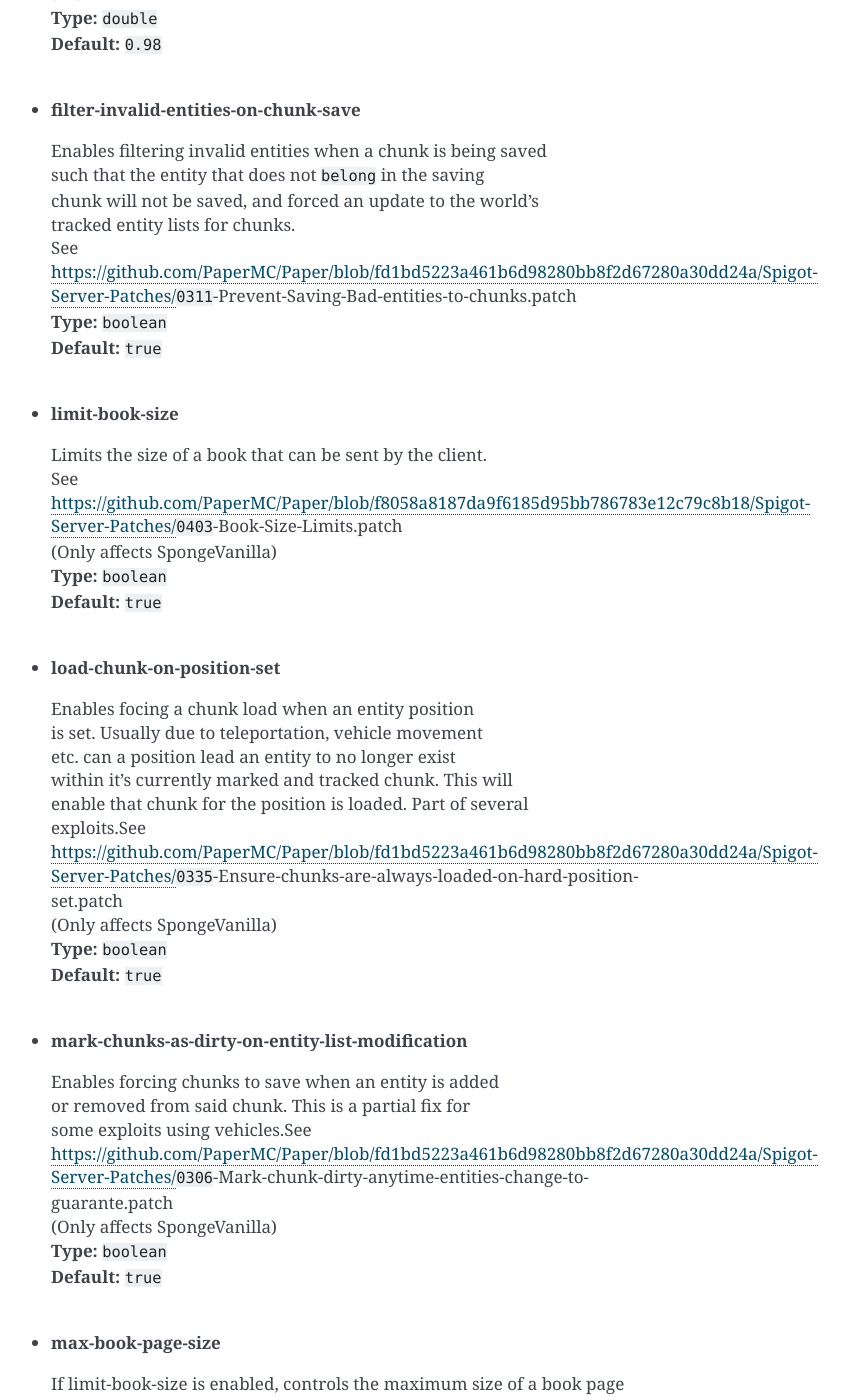
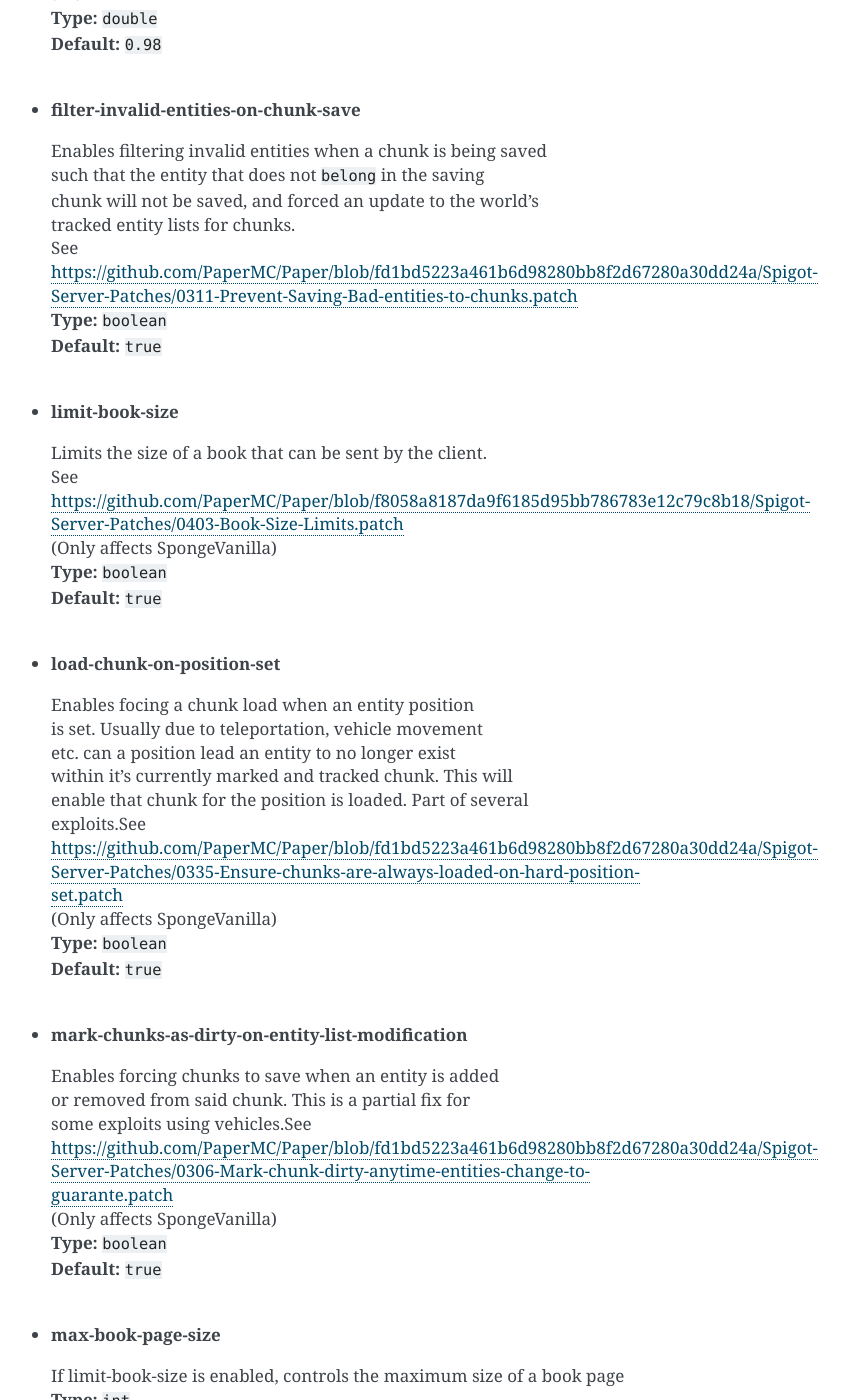
Before and after one commit to SpongePowered/SpongeDocs, a Sphinx documentation site: the page built from source/server/getting-started/configuration/sponge-conf.rst, in a window 1280 px wide and 1400 px high, scrolled down 11833 px. Shown: the whole window, without its empty margins (399-1248 px from the left). Built offline with Sphinx 7.4.7, drawn with Linux system fonts in a browser that asks for light colours; pages that are not in the unit, such as notebooks, are missing from menus; some of the changed text lies outside the part shown.

Commit message:
Don't highlight numbers in links

```diff
--- a/source/server/getting-started/configuration/sponge-conf.rst
+++ b/source/server/getting-started/configuration/sponge-conf.rst
@@ -528,7 +528,7 @@ Exploit
   | such that the entity that does not ``belong`` in the saving
   | chunk will not be saved, and forced an update to the world's
   | tracked entity lists for chunks.
-  | See https://github.com/PaperMC/Paper/blob/fd1bd5223a461b6d98280bb8f2d67280a30dd24a/Spigot-Server-Patches/``0311``-Prevent-Saving-Bad-entities-to-chunks.patch
+  | See https://github.com/PaperMC/Paper/blob/fd1bd5223a461b6d98280bb8f2d67280a30dd24a/Spigot-Server-Patches/0311-Prevent-Saving-Bad-entities-to-chunks.patch
   | **Type:** ``boolean``
   | **Default:** ``true``
   |
@@ -536,7 +536,7 @@ Exploit
 * **limit-book-size**
 
   | Limits the size of a book that can be sent by the client.
-  | See https://github.com/PaperMC/Paper/blob/f8058a8187da9f6185d95bb786783e12c79c8b18/Spigot-Server-Patches/``0403``-Book-Size-Limits.patch
+  | See https://github.com/PaperMC/Paper/blob/f8058a8187da9f6185d95bb786783e12c79c8b18/Spigot-Server-Patches/0403-Book-Size-Limits.patch
   | (Only affects SpongeVanilla)
   | **Type:** ``boolean``
   | **Default:** ``true``
@@ -549,7 +549,7 @@ Exploit
   | etc. can a position lead an entity to no longer exist
   | within it's currently marked and tracked chunk. This will
   | enable that chunk for the position is loaded. Part of several
-  | exploits.See https://github.com/PaperMC/Paper/blob/fd1bd5223a461b6d98280bb8f2d67280a30dd24a/Spigot-Server-Patches/``0335``-Ensure-chunks-are-always-loaded-on-hard-position-set.patch
+  | exploits.See https://github.com/PaperMC/Paper/blob/fd1bd5223a461b6d98280bb8f2d67280a30dd24a/Spigot-Server-Patches/0335-Ensure-chunks-are-always-loaded-on-hard-position-set.patch
   | (Only affects SpongeVanilla)
   | **Type:** ``boolean``
   | **Default:** ``true``
@@ -559,7 +559,7 @@ Exploit
 
   | Enables forcing chunks to save when an entity is added
   | or removed from said chunk. This is a partial fix for
-  | some exploits using vehicles.See https://github.com/PaperMC/Paper/blob/fd1bd5223a461b6d98280bb8f2d67280a30dd24a/Spigot-Server-Patches/``0306``-Mark-chunk-dirty-anytime-entities-change-to-guarante.patch
+  | some exploits using vehicles.See https://github.com/PaperMC/Paper/blob/fd1bd5223a461b6d98280bb8f2d67280a30dd24a/Spigot-Server-Patches/0306-Mark-chunk-dirty-anytime-entities-change-to-guarante.patch
   | (Only affects SpongeVanilla)
   | **Type:** ``boolean``
   | **Default:** ``true``
@@ -585,7 +585,7 @@ Exploit
   | Enables forcing updates to the player's location on vehicle movement.
   | This is partially required to update the server's understanding of
   | where the player exists, and allows chunk loading issues to be avoided
-  | with laggy connections and/or hack clients.See https://github.com/PaperMC/Paper/blob/fd1bd5223a461b6d98280bb8f2d67280a30dd24a/Spigot-Server-Patches/``0378``-Sync-Player-Position-to-Vehicles.patch
+  | with laggy connections and/or hack clients.See https://github.com/PaperMC/Paper/blob/fd1bd5223a461b6d98280bb8f2d67280a30dd24a/Spigot-Server-Patches/0378-Sync-Player-Position-to-Vehicles.patch
   | (Only affects SpongeVanilla)
   | **Type:** ``boolean``
   | **Default:** ``true``
@@ -595,7 +595,7 @@ Exploit
 
   | Enables forcing a chunk-tracking refresh on entity movement.
   | This enables a guarantee that the entity is tracked in the
-  | proper chunk when moving.https://github.com/PaperMC/Paper/blob/fd1bd5223a461b6d98280bb8f2d67280a30dd24a/Spigot-Server-Patches/``0315``-Always-process-chunk-registration-after-moving.patch
+  | proper chunk when moving.https://github.com/PaperMC/Paper/blob/fd1bd5223a461b6d98280bb8f2d67280a30dd24a/Spigot-Server-Patches/0315-Always-process-chunk-registration-after-moving.patch
   | (Only affects SpongeVanilla)
   | **Type:** ``boolean``
   | **Default:** ``true``
@@ -1174,7 +1174,7 @@ Optimization
   | little to no benefit to the client. Because of the nature of the
   | change, the default will be ``false`` due to the inability to pre-emptively
   | foretell whether mod compatibility will fail with these changes or not.
-  | Refer to: https://github.com/PaperMC/Paper/blob/8175ec916f31dcd130fe0884fe46bdc187d829aa/Spigot-Server-Patches/``0269``-Optimize-Hoppers.patch
+  | Refer to: https://github.com/PaperMC/Paper/blob/8175ec916f31dcd130fe0884fe46bdc187d829aa/Spigot-Server-Patches/0269-Optimize-Hoppers.patch
   | for more details.
   | **Type:** ``boolean``
   | **Default:** ``false``
@@ -1249,11 +1249,11 @@ PhaseTracker
   | error-prone usage of the field ``blockType``. You can refer them to
   | the following links for the issue:
   |  https://gist.github.com/gabizou/ad570dc09dfed259cac9d74284e78e8b
-  |  https://github.com/SpongePowered/SpongeForge/issues/``2787``
+  |  https://github.com/SpongePowered/SpongeForge/issues/2787
   | Also, please provide them with these links for the example PR to
   | fix the issue itself, as the fix is very simple:
-  | https://github.com/TehNut/Soul-Shards-Respawn/pull/``24``
-  | https://github.com/Epoxide-Software/Enchanting-Plus/pull/``135``
+  | https://github.com/TehNut/Soul-Shards-Respawn/pull/24
+  | https://github.com/Epoxide-Software/Enchanting-Plus/pull/135
   | **Type:** ``Map<String, Boolean>``
   |
 
@@ -1325,7 +1325,7 @@ PhaseTracker
   | This is ``false`` by default in SpongeVanilla.
   | Review the following links for more info:
   |  https://gist.github.com/gabizou/ad570dc09dfed259cac9d74284e78e8b
-  |  https://github.com/SpongePowered/SpongeForge/issues/``2787``
+  |  https://github.com/SpongePowered/SpongeForge/issues/2787
   | **Type:** ``boolean``
   | **Default:** ``true``
   |
```
Also changed, not shown: 1 other file.
